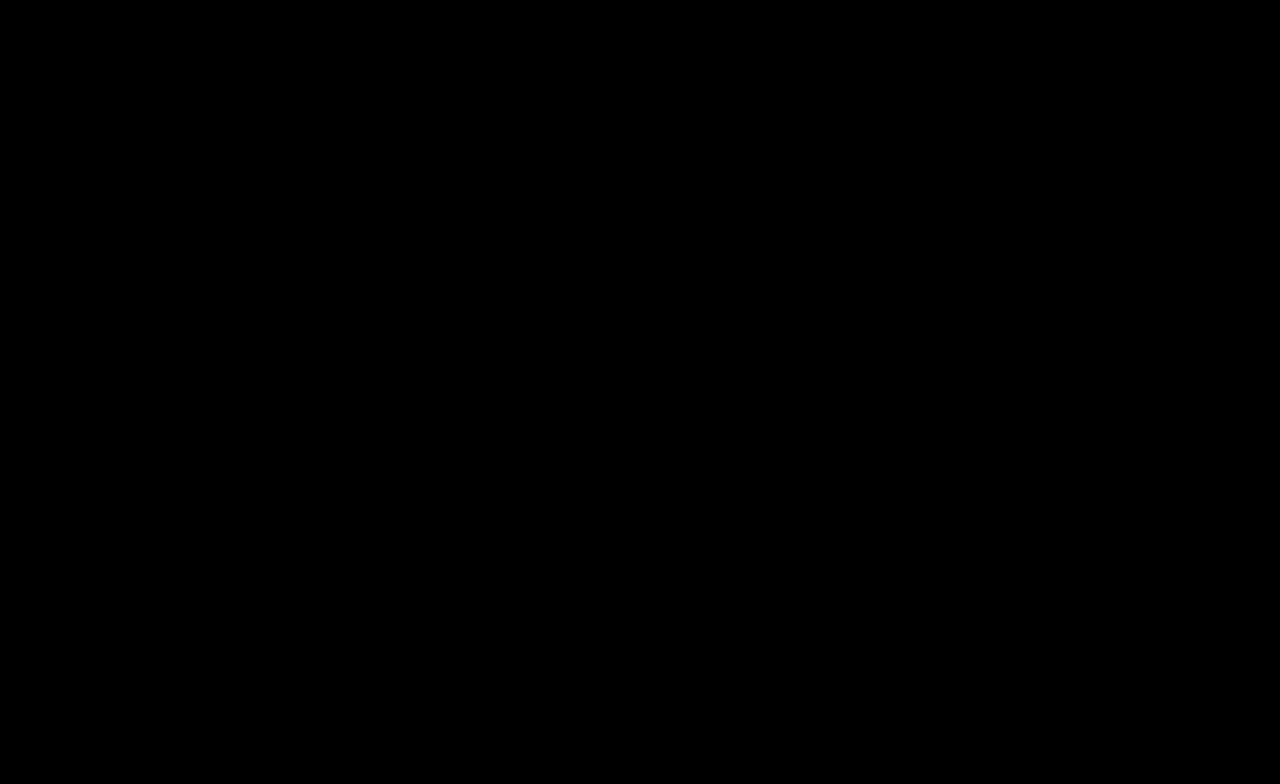
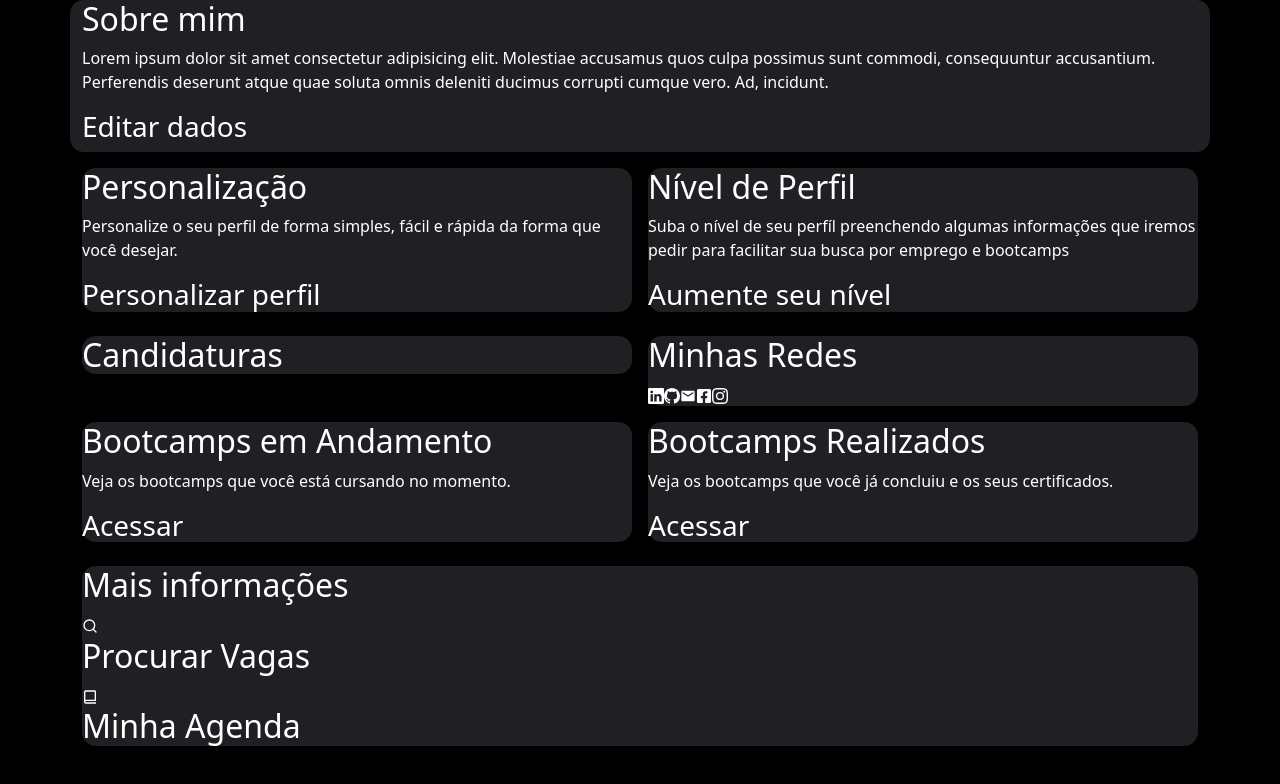
Before and after one commit to camily-cs/Satus-Space, a React (Create React App) app: page /Perfil in a window 1280 px wide. Before the commit this address had no page. Shown: the top 784 px of the page. Built offline with nearby package versions, Linux system fonts and the light colour scheme.

Commit message:
Página de perfil

```diff
--- a/src/App.js
+++ b/src/App.js
@@ -7,6 +7,7 @@ import {
 import Index from './pages/Index';
 import Login from './pages/Login';
 import Cadastrar from "./pages/Cadastrar";
+import Perfil from "./pages/Perfil";
 
 
 function App() {
@@ -22,6 +23,8 @@ function App() {
 
           <Route path='/Cadastrar' exact element={<Cadastrar/>}/>
 
+          <Route path='/Perfil' exact element={<Perfil/>}/>
+
         </Routes>
       </div>
 
--- a/src/components/section-homepage/Section-homepage.jsx
+++ b/src/components/section-homepage/Section-homepage.jsx
@@ -4,7 +4,7 @@ import "../bootstrap/Bootstrap.css"
 
 function SectionHomepage(){
     return(
-        <section className="container-fluid">
+        <section className="container-fluid section">
             <div className="">
                 <p className="text-center section-text py-5">Somos seres em constante <strong>aprendizado,<br/></strong> não tenha medo de <strong>começar</strong> algo novo </p>
 
--- a/src/css/App.css
+++ b/src/css/App.css
@@ -4,3 +4,4 @@
 @import "Main-homepage.css";
 @import "Section-homepage.css";
 @import "pagIndex.css";
+@import "Perfil.css";
--- a/src/css/Main-homepage.css
+++ b/src/css/Main-homepage.css
@@ -5,6 +5,7 @@
     --cor04: #F2C307;
     --cor05: #a68400;
     --cor06: #081282;
+    --bgcolor:#202024;
 }
 
 main{
--- /dev/null
+++ b/src/css/Perfil.css
@@ -0,0 +1,5 @@
+.section-perfil{
+    background-color: var(--bgcolor) ;
+    border-radius: 14px;
+
+}
--- a/src/css/Section-homepage.css
+++ b/src/css/Section-homepage.css
@@ -8,7 +8,7 @@
     --cor07: #21185E;
 }
 
-section{
+.section{
     background-image: linear-gradient(to bottom, var(--cor06) , black 40% );
     height: 100vh;
     position: relative;
--- a/src/pages/Login.jsx
+++ b/src/pages/Login.jsx
@@ -11,14 +11,14 @@ function Login(){
                 <div className="container-fluid">
                     <div className="row">
 
-                        <div className="col-md-4 d-md-block d-sm-none d-none bg-forms">
+                        <div className="col-md-4 d-lg-block d-md-none d-none bg-forms">
 
                         </div>
-                        <div className="col-md-8 col-12">
+                        <div className="col-md-8 offset-md-2 col-12">
 
                             <div className="row justify-content-center align-items-center vh-forms text-white">
 
-                                <form className="px-2 col-lg-5 col-md-12 col-12 px-4 py-5 my-5 bg-im ">
+                                <form className="px-2 col-lg-5 col-md-12  col-12 px-4 py-5 my-5 bg-im ">
                                     <h3 className="text-center mb-3">Login</h3>
                                     <label className="form-label" htmlFor="">E-mail:</label>
                                     <input className="form-control mb-3" type="email" name="" id="" />
--- /dev/null
+++ b/src/pages/Perfil.jsx
@@ -0,0 +1,117 @@
+import React from "react";
+
+
+import {FiSearch} from "react-icons/fi";
+import {BiBookAlt} from "react-icons/bi";
+import {BsLinkedin} from "react-icons/bs";
+import {BsGithub} from "react-icons/bs";
+import {MdEmail} from "react-icons/md";
+import {FaFacebookSquare} from "react-icons/fa";
+import {BsInstagram} from "react-icons/bs";
+
+function Perfil(){
+  return(
+    <>
+        <div className="container text-white ">
+
+            <div className="row">
+
+                <section className="col-lg-12 section-perfil mb-3">
+                    <h2> Sobre mim </h2>
+                    <p>Lorem ipsum dolor sit amet consectetur adipisicing elit. Molestiae accusamus quos culpa possimus sunt commodi, consequuntur accusantium. Perferendis deserunt atque quae soluta omnis deleniti ducimus corrupti cumque vero. Ad, incidunt.</p>
+
+                <h3>Editar dados</h3>
+
+                </section>
+
+            </div>
+
+            <div className="row gx-3 gy-3">
+                <section className="col-lg-6">
+                    <div className="section-perfil">
+                        <h2>Personalização</h2>
+                        <p> Personalize o seu perfil de forma simples, fácil e rápida da forma que você desejar.</p>
+                        <h3>Personalizar perfil</h3>
+                    </div>
+
+
+                </section>
+
+                <section className="col-lg-6">
+                    <div className="section-perfil">
+
+                    <h2>Nível de Perfil</h2>
+                    <p> Suba o nível de seu perfíl preenchendo algumas informações que iremos pedir para facilitar sua busca por emprego e bootcamps</p>
+
+                    <h3>Aumente seu nível</h3>
+
+                    </div>
+
+                </section>
+
+
+
+            <section className="col-lg-6">
+                    <div className="section-perfil">
+
+                    <h2> Candidaturas</h2>
+
+                    </div>
+
+                </section>
+
+                <section className="col-lg-6">
+                    <div className="section-perfil">
+
+                    <h2>Minhas Redes</h2>
+                <BsLinkedin/>
+                <BsGithub/>
+                <MdEmail/>
+                <FaFacebookSquare/>
+                <BsInstagram/>
+                </div>
+
+                </section>
+
+
+            <section className="col-lg-6">
+                    <div className="section-perfil">
+
+                    <h2>Bootcamps em Andamento</h2>
+                    <p>Veja os bootcamps que você está cursando no momento.</p>
+
+                    <h3>Acessar</h3>
+                    </div>
+
+                </section>
+
+                <section className="col-lg-6">
+                    <div className="section-perfil">
+
+                    <h2>Bootcamps Realizados</h2>
+                    <p>Veja os bootcamps que você já concluiu e os seus certificados.</p>
+
+                    <h3>Acessar</h3>
+                    </div>
+
+                </section>
+
+
+            <section className="col-lg-12">
+                    <div className="section-perfil">
+
+                    <h2>Mais informações</h2>
+                <FiSearch/><h2>Procurar Vagas</h2>
+
+                <BiBookAlt/><h2>Minha Agenda</h2>
+                    </div>
+
+                </section>
+
+                </div>
+        </div>
+    </>
+  )
+}
+
+export default Perfil;
```
